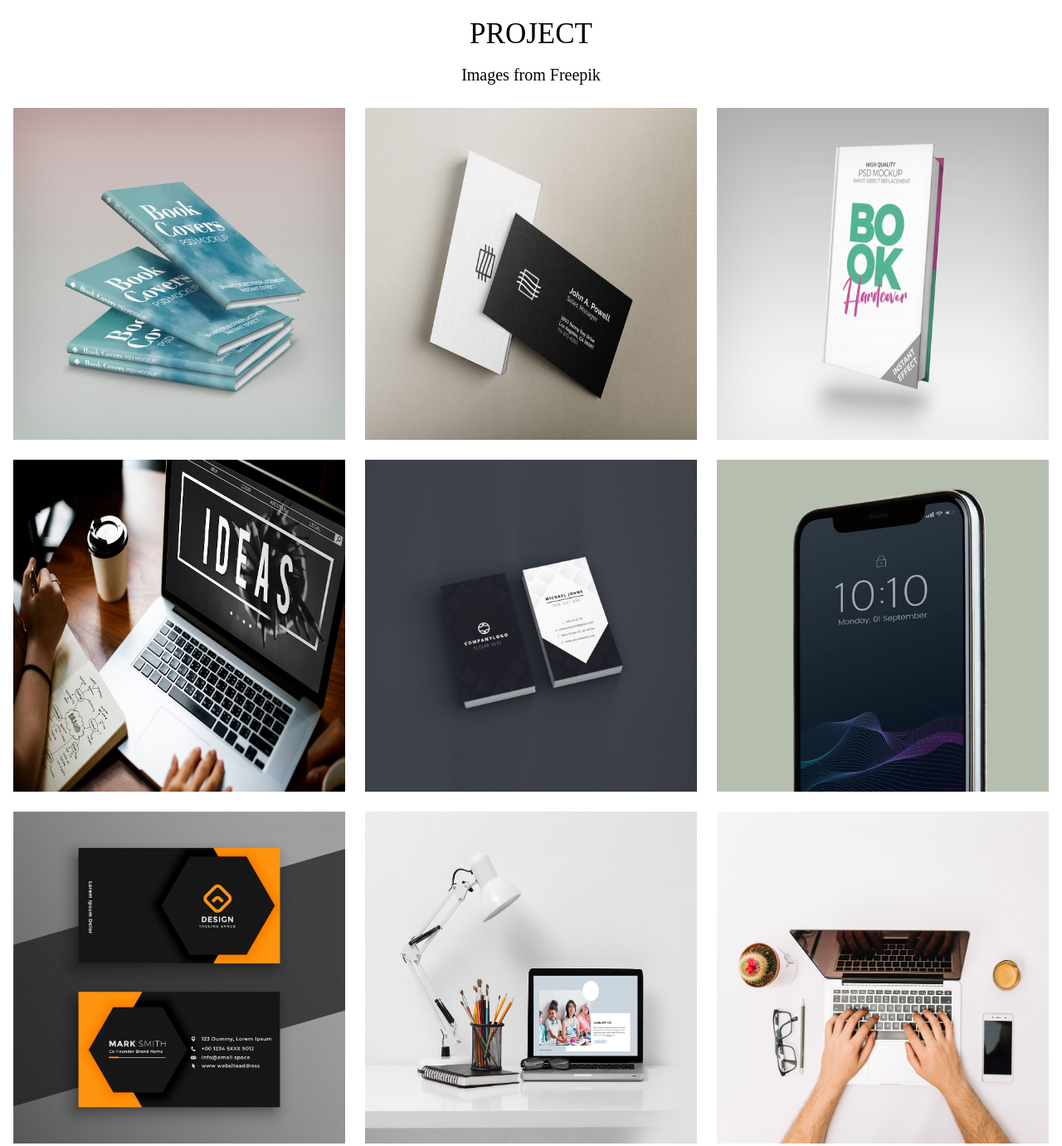
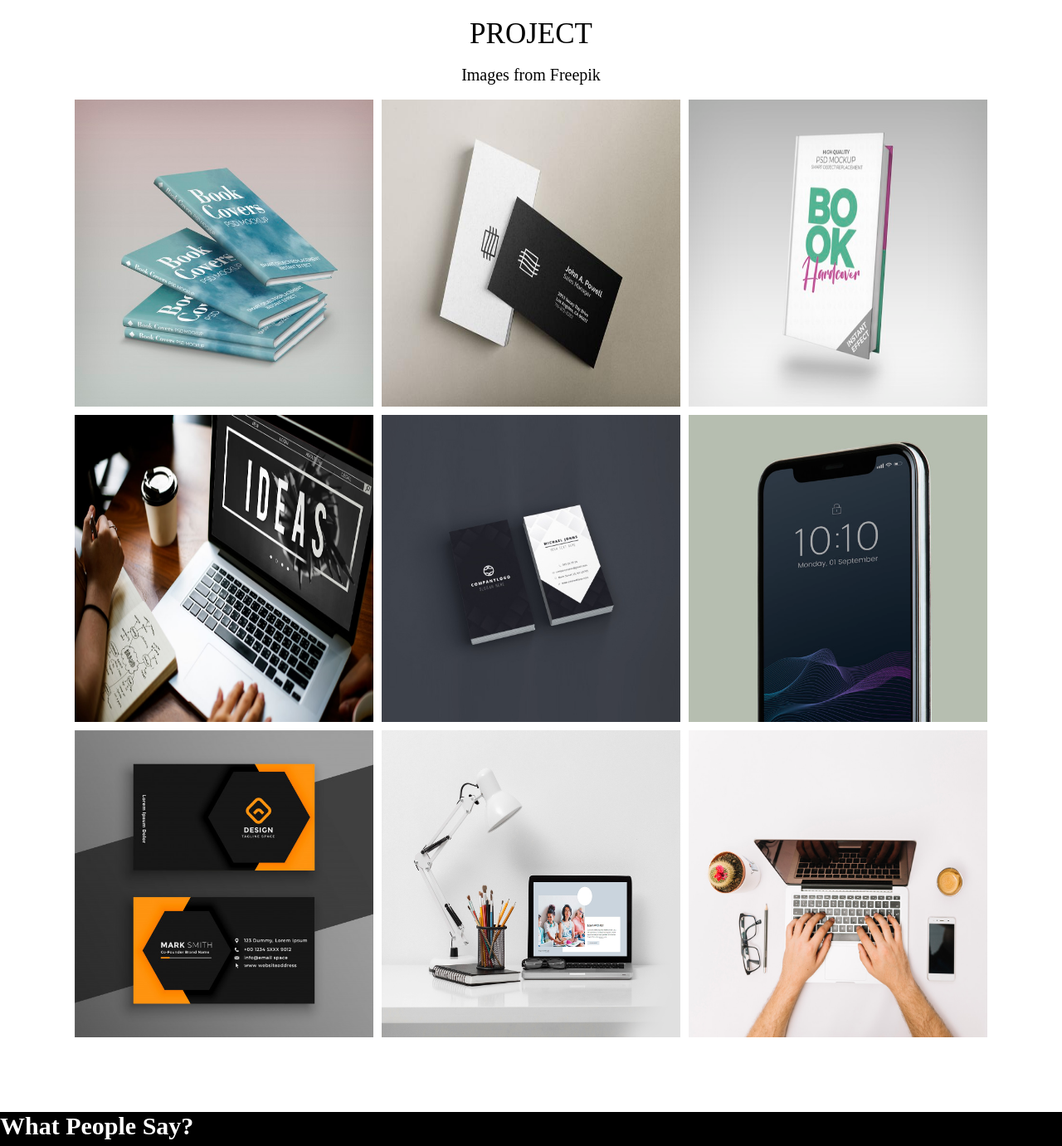
Before and after one commit to pavithradhinakaran26/css-1, a plain HTML site: page index.html in a window 1280 px wide. Shown: the part 700-2081 px from the top of the page at 83% size. Drawn offline with Linux system fonts and the light colour scheme.

Commit message:
today updates

```diff
--- a/index.html
+++ b/index.html
@@ -32,19 +32,19 @@
     <div class="images">
       <div class="text">
 
-        <img src="images/images11.jpg" width="400" height="400" />
-        <img src="images/images12.jpg" width="400" height="400" />
-        <img src="images/images13.jpg" width="400" height="400" />
+        <img class="img" src="images/images11.jpg" width="400" height="400" />
+        <img class="img"  src="images/images12.jpg" width="400" height="400" />
+        <img class="img" src="images/images13.jpg" width="400" height="400" />
       </div>
        <div>
-        <img src="images/images13 (2).jpg" width="400" height="400"/>
-        <img src="images/images14.jpg" width="400" height="400" />
-        <img src="images/images15.jpg" width="400" height="400"  />
+        <img class="img" src="images/images13 (2).jpg" width="400" height="400"/>
+        <img class="img" src="images/images14.jpg" width="400" height="400" />
+        <img class="img" src="images/images15.jpg" width="400" height="400"  />
       </div>
      <div>
-        <img src="images/images16.jpg"  width="400" height="400" />
-        <img src="images/images17.jpg"  width="400" height="400"/>
-        <img src="images/images18.jpg"  width="400" height="400" />
+        <img class="img" src="images/images16.jpg"  width="400" height="400" />
+        <img class="img" src="images/images17.jpg"  width="400" height="400"/>
+        <img class="img" src="images/images18.jpg"  width="400" height="400" />
       </div>
     </div>
       <br><br><br><br><br>
@@ -101,7 +101,6 @@
     <img src="images/images.2.jpg" width="400"  height="400"/>
   </div>
 </div>
-</div>
 <br><br><br><br>
 
 
@@ -124,9 +123,6 @@
                   </div>
                  <br><br>
                  Sample text.click to select the text Element <br><br>
-
-
-
                 </div>
               </div>
               </div>
@@ -135,7 +131,7 @@
 </div>
 
   <div class="since1">
-    <div class="since">CONTACT US<br><br>
+  <div class="since">CONTACT US<br><br>
     <div class="number">
       <div class="Walnut">25000 Walnut,<br>Hill Ln underfined Lafayette,<br>california 55696<br><br>
         <div class="tel">
@@ -176,12 +172,10 @@
           <div class="icons1">
             <i class="fa-brands fa-facebook"></i>
             <i class="fa-brands fa-twitter"></i>
-            <i class="fa-brands fa-instagram"></i>
-            <div class="img">
-              <img src="images/images20.jpg" width="156px" height="150px">
-
+            <i class="fa-brands fa-instagram"></i><br><br>
+            <div class="blue">
+              <img src="images/images20.jpg" width="50px" height="50px">
             </div>
-          </div>
 
 
         </div>
--- a/style.css
+++ b/style.css
@@ -37,7 +37,7 @@
 }
 .BUsiness{
     font-size:20px ;
-   text-align: left;
+    text-align: left;
 }
 
 .button {
@@ -55,7 +55,6 @@
     border-radius: 35px;
 
 }
-
 .button:hover {
     background-color: black;
     color: white;
@@ -64,22 +63,34 @@
 .images {
     display: flex;
     flex-wrap: wrap;
-    justify-content: space-around;
+    gap: 10px;
 }
-.images img {
-    margin: 10px;
-    width: 400px;
-    height: 400px;
-    transition: transform 0.3s ease, box-shadow 0.3s ease;
+.images div {
+    display: flex;
+    gap: 10px;
 }
-.images img:hover {
-    transform: scale(1.1);
-    box-shadow: 0 4px 8px rgba(0, 0, 0, 0.3);
+.img {
+    width: 360px;
+    height: 370px;
+
+    /* transition: transform 0.3s, box-shadow 0.3s; */
+}
+.img:hover {
+    /* transform: scale(1.1);  */
+    /* box-shadow: 0 4px 8px gray(0, 0, 0, 0.2); */
+   opacity:0.8;
+   transition:0.3s ;
+   overflow: hidden;
+   /* transform: scale(1.1); */
+   /* transition: transform 0.3s ease, box-shadow 0.3s ease; */
 }
 
 
-
-
+.img:hover::after{
+    opacity: 2;
+    transform: scale(1.1);
+    transition: transform 0.3s ease, box-shadow 0.3s ease;
+}
 
 .contact{
     font-size:15px;
@@ -95,6 +106,7 @@
     background-color: #ffffff !important;
     box-sizing: 15px;
 }
+
 
 
  p {
@@ -199,22 +211,19 @@ p{
 .text1 {
     display: flex;
     flex-wrap: wrap;
-    gap: 10px; /* Space between the images */
+    gap: 15px;
     justify-content: center;
 }
 .text1 img {
-    width: 400px;
-    height: 400px;
+    width: 360px;
+    height: 370px;
     transition: transform 0.3s ease, box-shadow 0.3s ease;
 }
 .text1 img:hover {
     transform: scale(1.1);
     box-shadow: 0 4px 8px rgba(0, 0, 0, 0.3);
 }
-.p1 {
-    color: blue;
 
-}
 .paraa {
     background-color: black;
 }
@@ -229,6 +238,7 @@ p{
     font-size: 40px;
     color: aqua;
 }
+
 .mail {
     font-size:15px ;
     color:white ;
@@ -251,10 +261,6 @@ p{
 .icons1{
     color: skyblue;
     font-size:36px ;
-
-}
-.img8{
-  margin-top: 25px;
 }
 .Walnut{
     font-size: 20px;
@@ -293,8 +299,3 @@ p{
 .buli:hover, .buil.line:focus{
     text-decoration: none;
 }
-
-
-.why{
-   color: white;
-}
```
